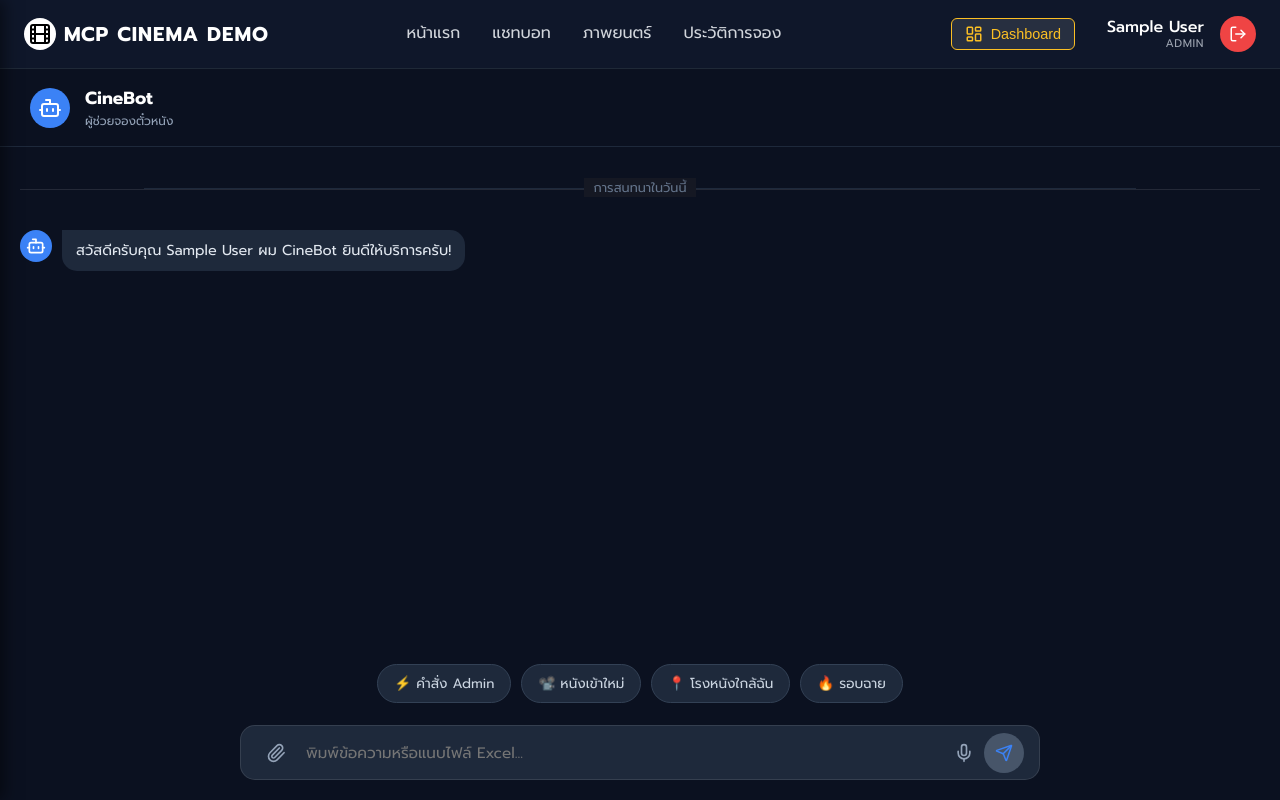
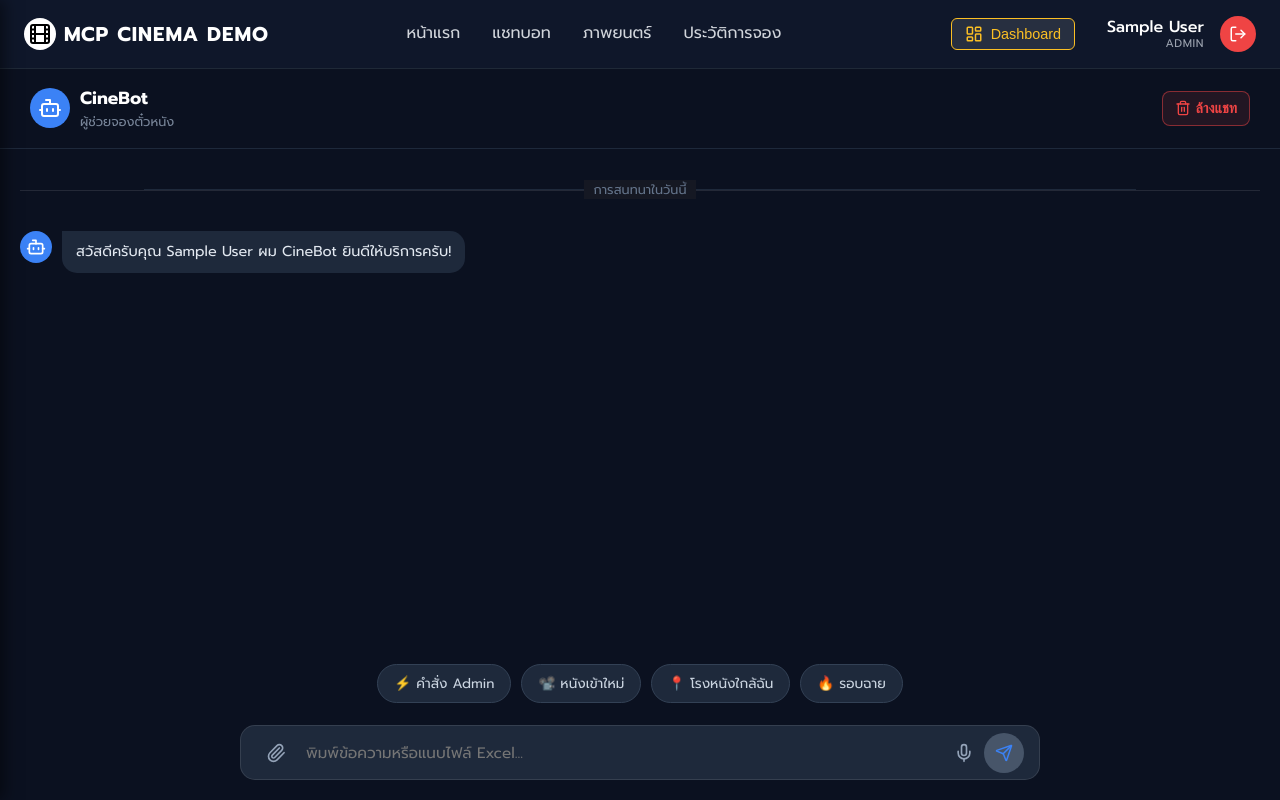
Before and after one commit to Poopamaster/Project_Final, a Vue app in the folder client/: page /chatbot in a window 1280 px wide. Built offline with nearby package versions, Linux system fonts and the light colour scheme; no server answers; sample sign-in values are in the browser's storage.

Commit message:
feat: add clear chat button and functionality to AiChatPageAdmin and ChatBotPage

```diff
--- a/client/src/components/admin/AiChatPageAdmin.jsx
+++ b/client/src/components/admin/AiChatPageAdmin.jsx
@@ -1,6 +1,6 @@
 import React from 'react';
 import ChatBotPage from "../../pages/ChatBotPage";
-import { Bot } from 'lucide-react';
+import { Bot, Trash2 } from 'lucide-react'; // ✨ 1. อย่าลืม Import Trash2
 
 export default function AiChatPageAdmin() {
     return (
@@ -16,7 +16,10 @@ export default function AiChatPageAdmin() {
             <header style={{
                 padding: '15px 25px',
                 flexShrink: 0, /* ✅ กัน Header โดนบีบ */
-                borderBottom: '1px solid rgba(255,255,255,0.05)'
+                borderBottom: '1px solid rgba(255,255,255,0.05)',
+                display: 'flex', // ✨ 2. เปลี่ยนเป็น flex เพื่อแยกซ้าย-ขวา
+                justifyContent: 'space-between',
+                alignItems: 'center'
             }}>
                 <div style={{ display: 'flex', alignItems: 'center', gap: '12px' }}>
                     <div style={{ background: '#3b82f6', padding: '8px', borderRadius: '10px' }}>
@@ -27,6 +30,40 @@ export default function AiChatPageAdmin() {
                         <p style={{ color: '#64748b', margin: 0, fontSize: '0.8rem' }}>จัดการระบบผ่าน CineBot</p>
                     </div>
                 </div>
+
+                {/* ✨ 3. เพิ่มปุ่มลบแชทมุมขวาบน */}
+                <button
+                  onClick={() => {
+                      // ยิงสัญญาณ (Event) ไปบอกหน้า ChatBotPage ให้รันฟังก์ชัน clearChat
+                      window.dispatchEvent(new Event('trigger-clear-chat'));
+                  }}
+                  style={{
+                    display: 'flex',
+                    alignItems: 'center',
+                    gap: '5px',
+                    background: 'rgba(239, 68, 68, 0.1)',
+                    border: '1px solid rgba(239, 68, 68, 0.5)',
+                    color: '#ef4444',
+                    padding: '8px 12px',
+                    borderRadius: '8px',
+                    cursor: 'pointer',
+                    transition: 'all 0.2s ease',
+                    fontSize: '0.9rem',
+                    fontWeight: 'bold'
+                  }}
+                  onMouseOver={(e) => {
+                    e.currentTarget.style.background = '#ef4444';
+                    e.currentTarget.style.color = '#ffffff';
+                  }}
+                  onMouseOut={(e) => {
+                    e.currentTarget.style.background = 'rgba(239, 68, 68, 0.1)';
+                    e.currentTarget.style.color = '#ef4444';
+                  }}
+                  title="ล้างประวัติการสนทนา"
+                >
+                  <Trash2 size={16} />
+                  <span>ล้างแชท</span>
+                </button>
             </header>
 
             {/* ส่วนที่ฝัง ChatBotPage */}
--- a/client/src/pages/ChatBotPage.jsx
+++ b/client/src/pages/ChatBotPage.jsx
@@ -18,6 +18,18 @@ const ChatBotPage = ({ isEmbedded = false }) => {
 
   // ✅ Hook 1: ดึง State พื้นฐาน
   const { messages, setMessages, isLoading, setIsLoading, messagesEndRef, clearChat } = useChatHistory(user);
+
+  React.useEffect(() => {
+    const handleAdminClearChat = () => {
+      clearChat(); // รันฟังก์ชันล้างแชทของหน้าลูก
+    };
+
+    // ดักฟัง Event ชื่อ 'trigger-clear-chat'
+    window.addEventListener('trigger-clear-chat', handleAdminClearChat);
+
+    // คืนค่าเพื่อลบ Event ออกตอนปิดหน้าเว็บ (กันบัคความจำรั่วไหล)
+    return () => window.removeEventListener('trigger-clear-chat', handleAdminClearChat);
+  }, [clearChat]);
 
   // ✅ Hook 2: จัดการ Input และการอัปโหลดไฟล์
   const {
@@ -218,10 +230,46 @@ const ChatBotPage = ({ isEmbedded = false }) => {
         <main className="chat-window" style={{ flex: 1, display: 'flex', flexDirection: 'column', height: '100%' }}>
 
           {!isEmbedded && (
-            <header className="chat-header">
-              <div className="header-left">
+            <header className="chat-header" style={{ display: 'flex', justifyContent: 'space-between', alignItems: 'center' }}>
+              <div className="header-left" style={{ display: 'flex', alignItems: 'center', gap: '10px' }}>
                 <div className="bot-avatar-header"><Bot size={24} color="white" /></div>
-                <div className="header-text"><h2>CineBot</h2><p>ผู้ช่วยจองตั๋วหนัง</p></div>
+                <div className="header-text">
+                  <h2 style={{ margin: 0 }}>CineBot</h2>
+                  <p style={{ margin: 0, fontSize: '0.8rem', opacity: 0.8 }}>ผู้ช่วยจองตั๋วหนัง</p>
+                </div>
+              </div>
+
+              {/* ✨ เพิ่มปุ่มลบแชทมุมขวาบน สำหรับ Desktop */}
+              <div className="header-right">
+                <button
+                  onClick={clearChat}
+                  style={{
+                    display: 'flex',
+                    alignItems: 'center',
+                    gap: '5px',
+                    background: 'rgba(239, 68, 68, 0.1)', // สีแดงจางๆ
+                    border: '1px solid rgba(239, 68, 68, 0.5)',
+                    color: '#ef4444',
+                    padding: '8px 12px',
+                    borderRadius: '8px',
+                    cursor: 'pointer',
+                    transition: 'all 0.2s ease',
+                    fontSize: '0.9rem',
+                    fontWeight: 'bold'
+                  }}
+                  onMouseOver={(e) => {
+                    e.currentTarget.style.background = '#ef4444';
+                    e.currentTarget.style.color = '#ffffff';
+                  }}
+                  onMouseOut={(e) => {
+                    e.currentTarget.style.background = 'rgba(239, 68, 68, 0.1)';
+                    e.currentTarget.style.color = '#ef4444';
+                  }}
+                  title="ล้างประวัติการสนทนา"
+                >
+                  <Trash2 size={16} />
+                  <span className="hidden sm:inline">ล้างแชท</span>
+                </button>
               </div>
             </header>
           )}
```
